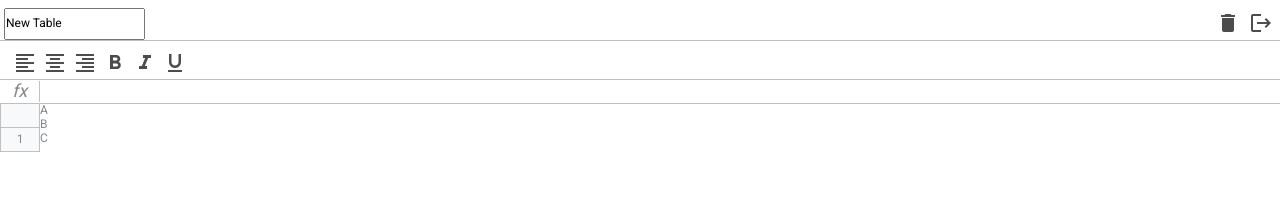
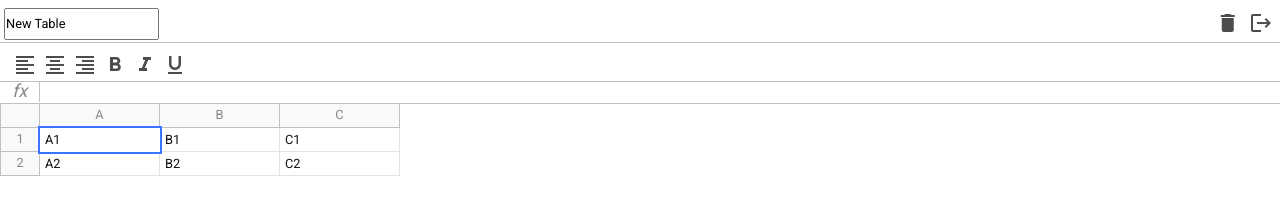
Before and after one commit to ns-m/spa_like_webexcel, a website built with webpack: page src/index.html in a window 1280 px wide. Built offline with nearby package versions, Linux system fonts and the light colour scheme.

Commit message:
table fin css-layout

```diff
--- a/src/index.html
+++ b/src/index.html
@@ -103,9 +103,23 @@
                     </div>
 
                     <div class="excel__table__row-data">
-                        <div class="excel__table__row-data-cell selected"></div>
-                        <div class="excel__table__row-data-cell"></div>
-                        <div class="excel__table__row-data-cell"></div>
+                        <div class="excel__table__row-data-cell selected" contenteditable="true" spellcheck="false">A1</div>
+                        <div class="excel__table__row-data-cell" contenteditable="true" spellcheck="false">B1</div>
+                        <div class="excel__table__row-data-cell" contenteditable="true" spellcheck="false">C1</div>
+                    </div>
+
+                </div>
+
+                <div class="excel__table-row">
+
+                    <div class="excel__table__row-info">
+                        2
+                    </div>
+
+                    <div class="excel__table__row-data">
+                        <div class="excel__table__row-data-cell" contenteditable="true" spellcheck="false">A2</div>
+                        <div class="excel__table__row-data-cell" contenteditable="true" spellcheck="false">B2</div>
+                        <div class="excel__table__row-data-cell" contenteditable="true" spellcheck="false">C2</div>
                     </div>
 
                 </div>
--- a/src/scss/_variables.scss
+++ b/src/scss/_variables.scss
@@ -4,5 +4,7 @@ $formula-height: 24px;
 $row-height: 24px;
 
 $info-cell-width: 40px;
+$cell-width: 120px;
 
 $border-color: #c0c0c0;
+$background-main-cell: #f8f9fa;
--- a/src/scss/header.scss
+++ b/src/scss/header.scss
@@ -28,7 +28,7 @@
 
     &:hover{
       border: 2px solid $border-color;
-      box-shadow: 10px 5px 5px $border-color;
+      //box-shadow: 10px 5px 5px $border-color;
     }
 
     &:focus{
--- a/src/scss/index.scss
+++ b/src/scss/index.scss
@@ -20,4 +20,7 @@ body{
 .excel{
   position: relative;
   color: #888;
+  height: 100%;
+  max-width: 100%;
+  font-size: .8rem;
 }
--- a/src/scss/table.scss
+++ b/src/scss/table.scss
@@ -7,6 +7,7 @@
   right: 0;
   top: $header-height + $toolbar-height + $formula-height;
   overflow-x: auto;
+  padding-bottom: 2px;
 
   .excel__table-row{
     display: flex;
@@ -23,23 +24,47 @@
     min-width: $info-cell-width;
     height: 100%;
     border: 1px solid $border-color;
-    background: #f8f9fa;
+    background: $background-main-cell;
     border-top: none;
 
   }
 
   .excel__table__row-data{
+    display: flex;
 
   }
 
   .excel__table__row-data-column{
+    display: flex;
+    justify-content: center;
+    align-items: center;
+    background: $background-main-cell;
+    min-width: 40px;
+    width: $cell-width;
+    border: 1px solid $border-color;
+    border-top: 0;
+    border-left: 0;
+    height: 100%;
 
   }
 
   .excel__table__row-data-cell{
+    min-width: 40px;
+    padding: 5px;
+    width: $cell-width;
+    height: 100%;
+    border: 1px solid #e2e3e3;
+    border-top: 0;
+    border-left: 0;
+    color: #111;
+    white-space: nowrap;
+    outline: none;
 
 
     &.selected{
+      border: none;
+      outline: 2px solid #3c74ff;
+      z-index: 2;
 
     }
   }
--- a/src/scss/toolbar.scss
+++ b/src/scss/toolbar.scss
@@ -6,7 +6,7 @@
   height: $toolbar-height;
   left: 0;
   right: 0;
-  top: $header-height;
+  top: $header-height + 2px;
   border-top: 1px solid $border-color;
   border-bottom: 1px solid $border-color;
   padding: 7px 10px;
```
